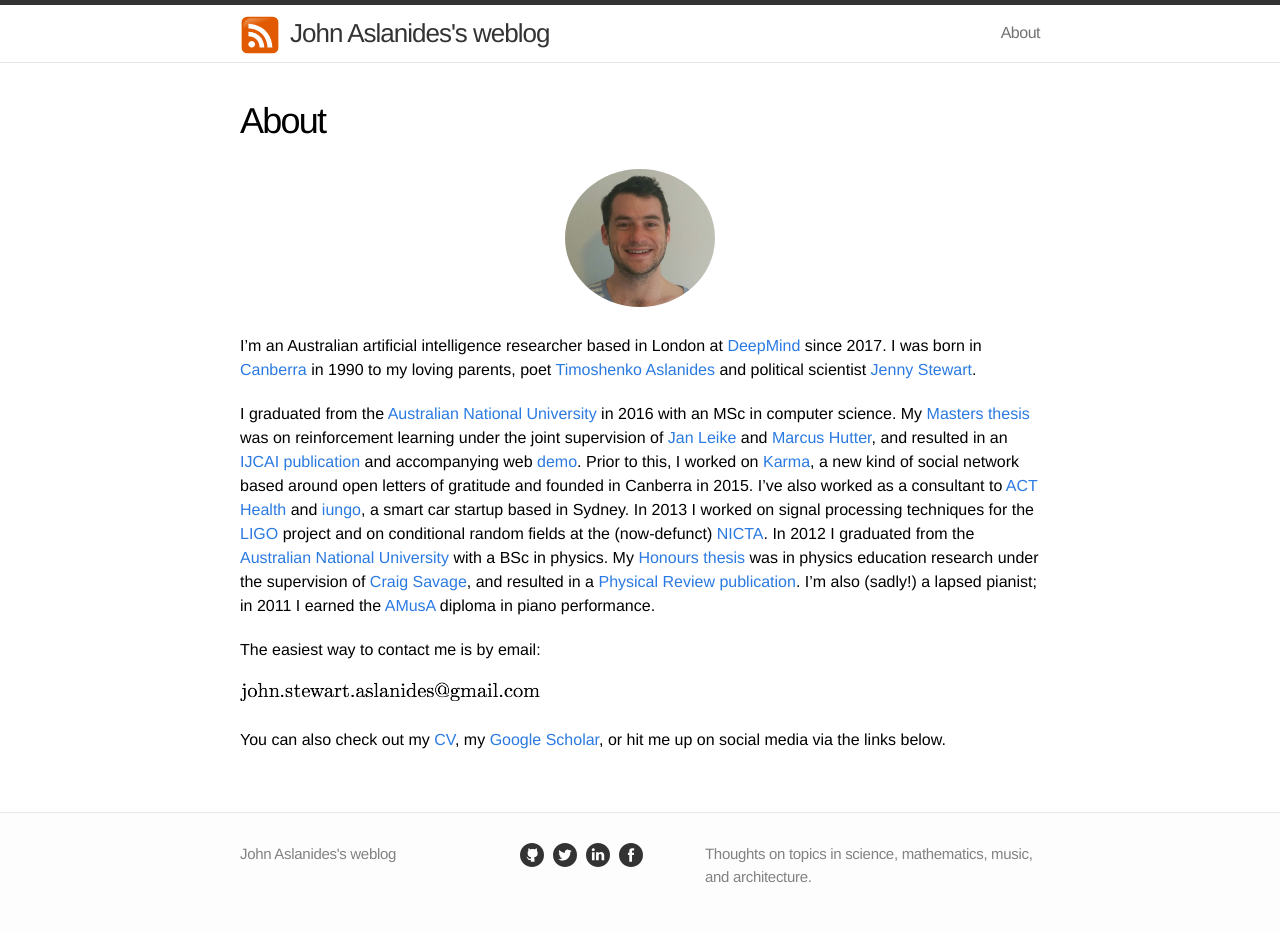
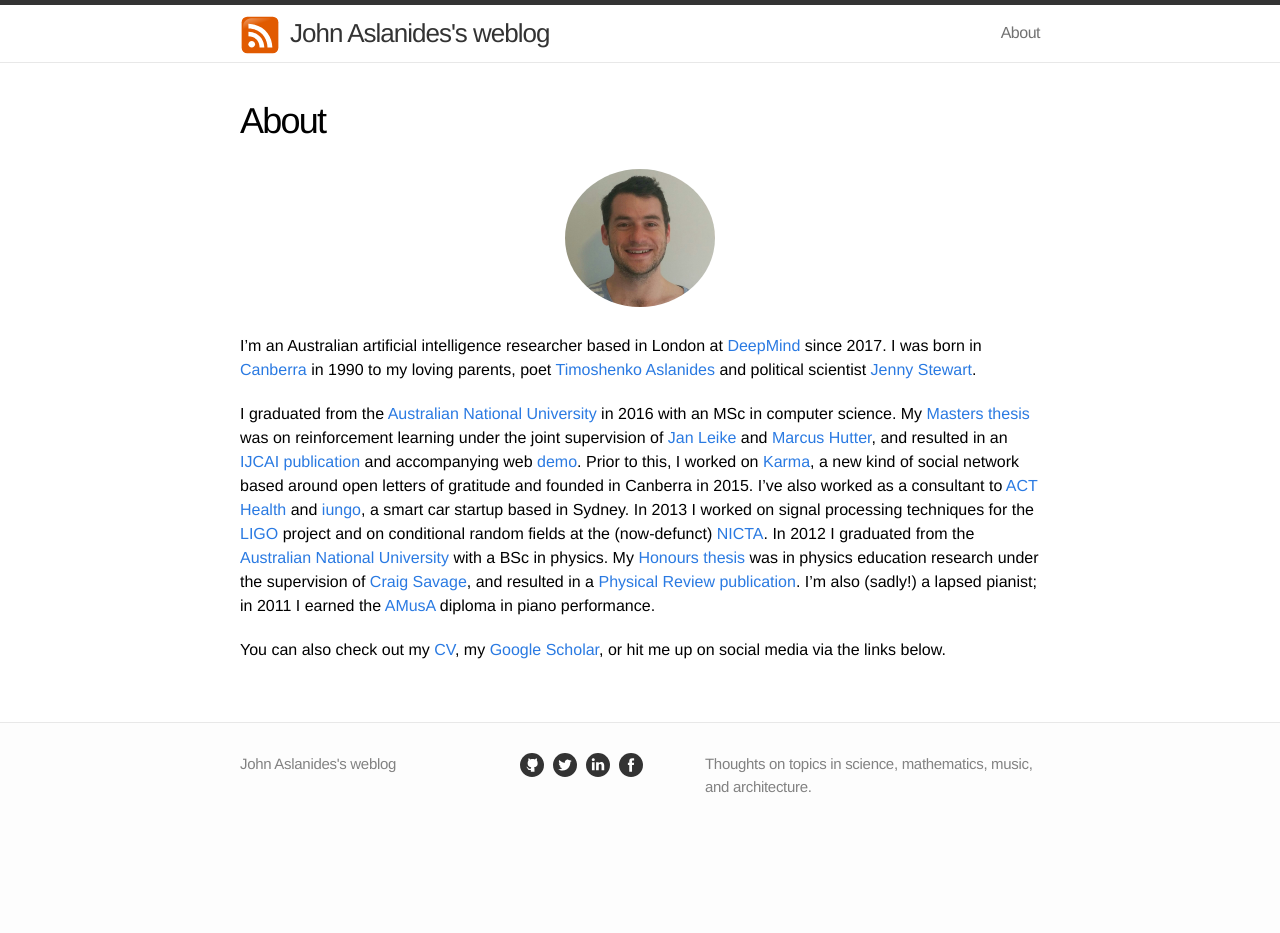
Before and after one commit to aslanides/aslanides.github.io, a Jekyll site: the page built from about.md, in a window 1280 px wide. Built offline with Jekyll 4.4.1, drawn with Linux system fonts in a browser that asks for light colours; after the commit the page ends 900 px from its top, so only the background shows below that.

Commit message:
Some clean-up to about page.

```diff
--- a/about.md
+++ b/about.md
@@ -9,10 +9,6 @@ permalink: /about/
 I'm an Australian artificial intelligence researcher based in London at [DeepMind] since 2017. I was born in [Canberra] in 1990 to my loving parents, poet [Timoshenko Aslanides] and political scientist [Jenny Stewart].
 
 I graduated from the [Australian National University] in 2016 with an MSc in computer science. My [Masters thesis] was on reinforcement learning under the joint supervision of [Jan Leike] and [Marcus Hutter], and resulted in an [IJCAI publication][ALH2017] and accompanying web [demo]. Prior to this, I worked on [Karma], a new kind of social network based around open letters of gratitude and founded in Canberra in 2015. I've also worked as a consultant to [ACT Health] and [iungo], a smart car startup based in Sydney. In 2013 I worked on signal processing techniques for the [LIGO] project and on conditional random fields at the (now-defunct) [NICTA]. In 2012 I graduated from the [Australian National University] with a BSc in physics. My [Honours thesis] was in physics education research under the supervision of [Craig Savage], and resulted in a [Physical Review publication][AS2013]. I'm also (sadly!) a lapsed pianist; in 2011 I earned the [AMusA] diploma in piano performance.
-
-The easiest way to contact me is by email:
-
-<img src="../assets/personal/email.png" width="300" />
 
 You can also check out my [CV], my [Google Scholar], or hit me up on social media via the links below.
 
```
Also changed, not shown: assets/personal/email.png (deleted).
